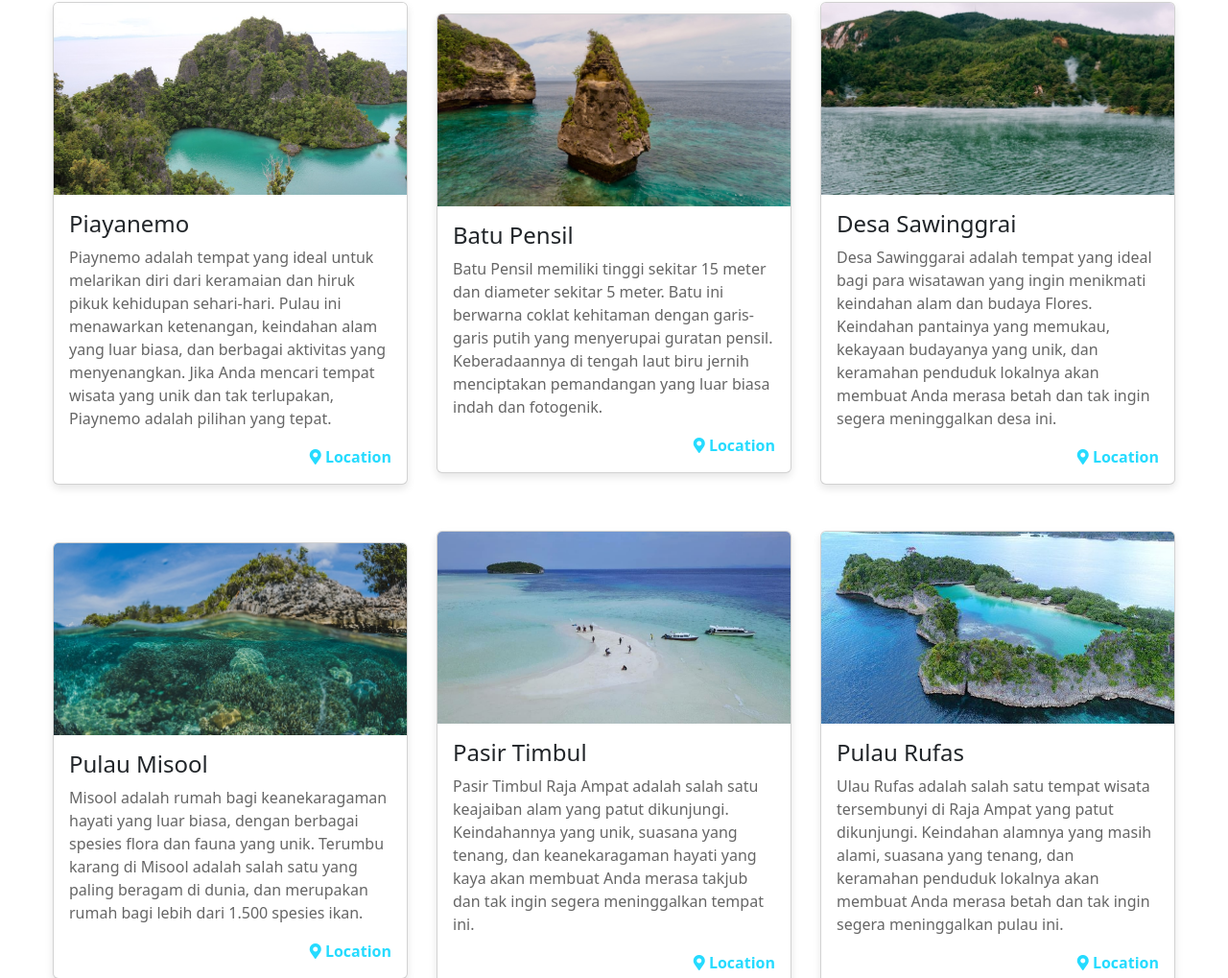
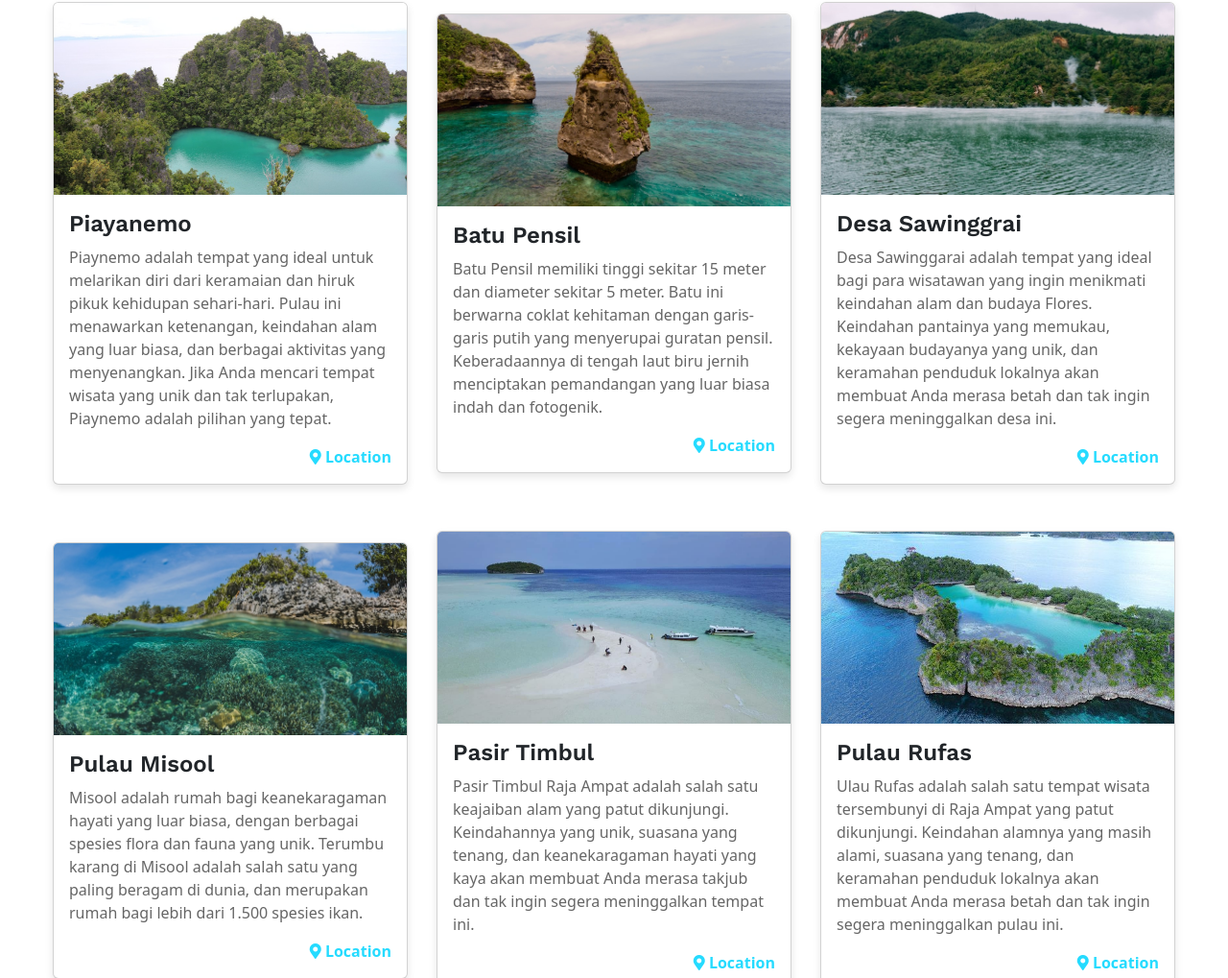
Before and after one commit to anddriii/Raja-Ampat-Tourism, a plain HTML site: page index.html in a window 1280 px wide. Shown: the part 1040-2059 px from the top of the page at 96% size. Drawn offline with nearby package versions, Linux system fonts and the light colour scheme; files whose address does not match are found by name.

Commit message:
update fonts

```diff
--- a/index.html
+++ b/index.html
@@ -8,6 +8,9 @@
     <link rel="stylesheet" href="style.css">
     <link href="https://cdn.jsdelivr.net/npm/bootstrap@5.3.3/dist/css/bootstrap.min.css" rel="stylesheet" integrity="sha384-QWTKZyjpPEjISv5WaRU9OFeRpok6YctnYmDr5pNlyT2bRjXh0JMhjY6hW+ALEwIH" crossorigin="anonymous">
     <link rel="stylesheet" href="https://cdnjs.cloudflare.com/ajax/libs/font-awesome/5.15.4/css/all.min.css">
+    <link rel="preconnect" href="https://fonts.googleapis.com">
+    <link rel="preconnect" href="https://fonts.gstatic.com" crossorigin>
+    <link href="https://fonts.googleapis.com/css2?family=Work+Sans:ital,wght@0,100..900;1,100..900&display=swap" rel="stylesheet">
 </head>
 
 <body>
--- a/style.css
+++ b/style.css
@@ -124,11 +124,17 @@ nav a {
 .card-title {
     font-size: 1.5rem;
     margin-bottom: 8px;
+    font-family: "Work Sans", sans-serif;
+    font-optical-sizing: auto;
+    font-weight: 600;
+    font-style: normal;
 }
 
 .card-description {
     color: #666;
+
 }
+
 
 .videos{
     align-items: center;
```
